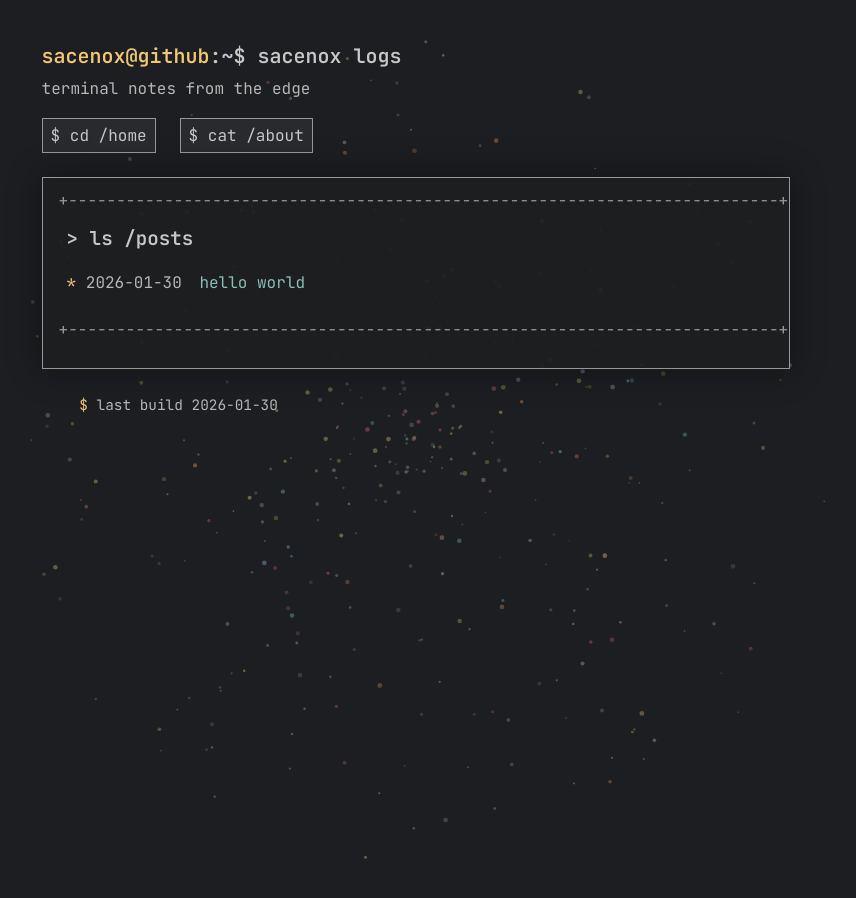
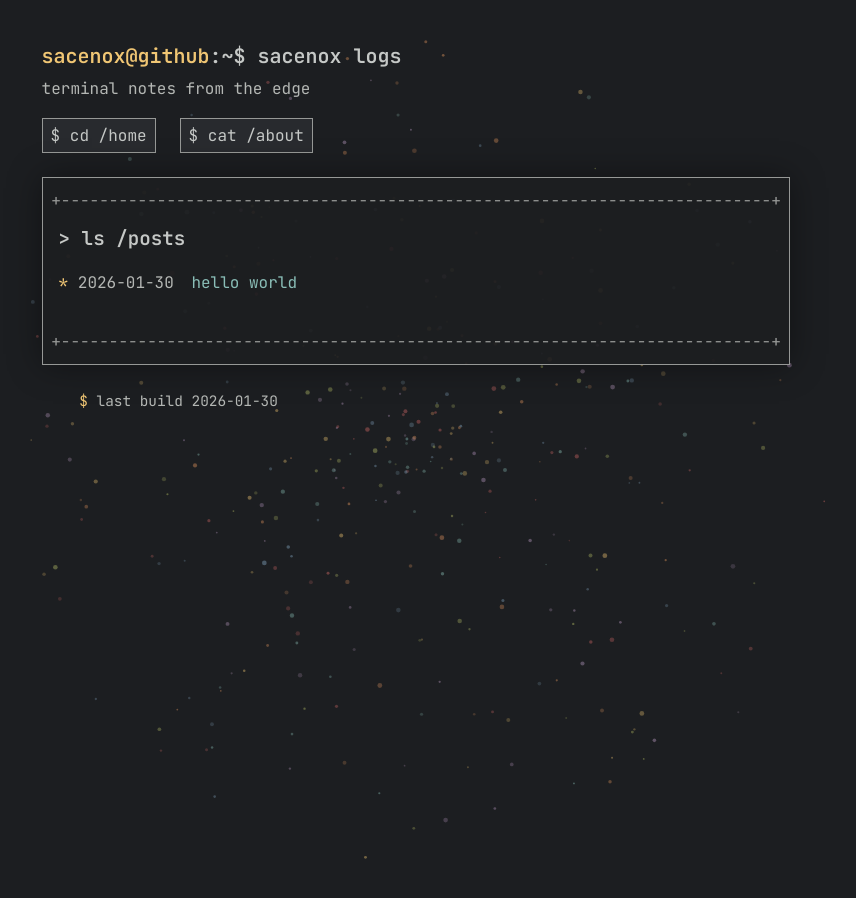
Before and after one commit to sacenox/sacenox.github.io, a Jekyll site: the page built from index.md, in a window 1280 px wide. Shown: the whole page, without its empty margins (224-1080 px from the left). Built offline with Jekyll 4.4.1, drawn with Linux system fonts in a browser that asks for light colours.

Commit message:
fix: adjust padding values in base styles

```diff
--- a/_sass/_base.scss
+++ b/_sass/_base.scss
@@ -112,7 +112,7 @@
   margin: 0 auto;
   width: 100%;
   background: rgba(29, 31, 33, 0.9);
-  padding: 0 1rem 1rem;
+  padding: 0;
   border: 1px solid var(--color-border);
   box-shadow: 0 0 32px rgba(0, 0, 0, 0.4);
 }
@@ -125,7 +125,7 @@
 }
 
 .ascii-content {
-  padding: 0 0.5rem 0.25rem;
+  padding: 0 1rem 1rem;
 }
 
 .site-footer {
```
